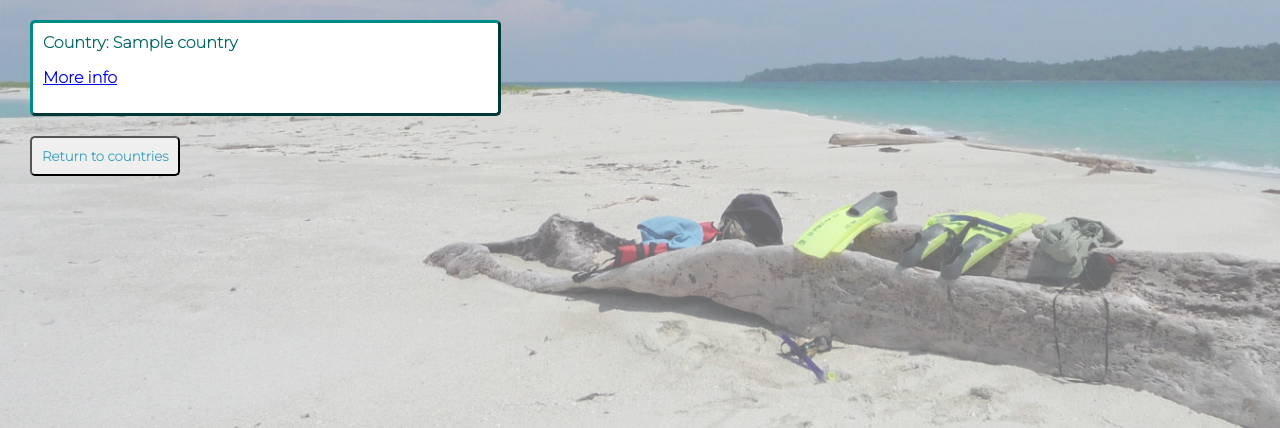
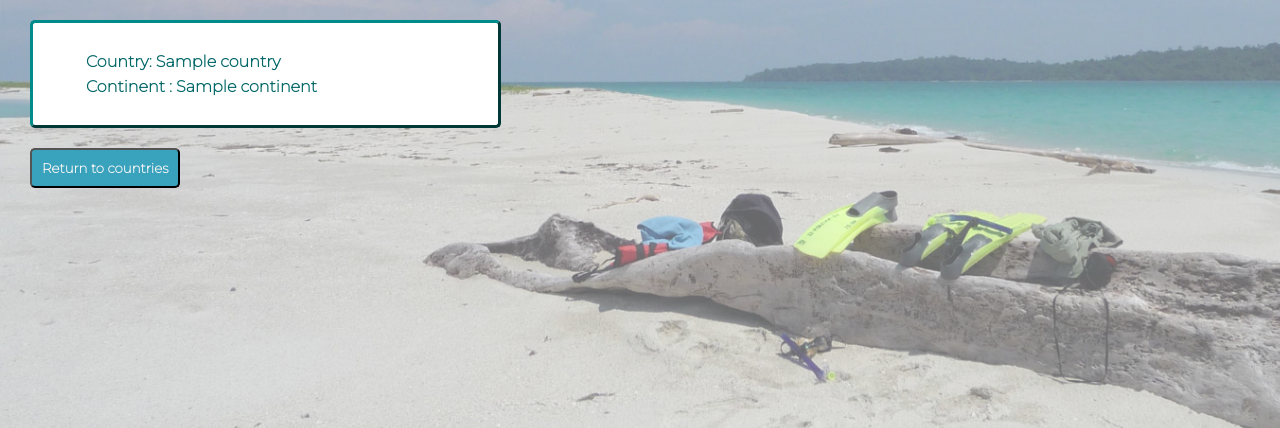
Before and after one commit to LucySaluki/adventurers_app, a Flask app: template templates/countries/show.html in a window 1280 px wide. Shown: the part 171-599 px from the top of the page. Run offline with Flask 2, Linux system fonts and the light colour scheme; the template is opened without the code that fills it: most values are stand-ins (such as "Sample title", 1, 10 or a date in 2020).

Commit message:
added view of countries

```diff
--- a/controllers/countries_controller.py
+++ b/controllers/countries_controller.py
@@ -25,3 +25,9 @@ def create_country():
     new_country = Country(name,continent)
     country_repository.save(new_country)
     return redirect("/countries")
+
+# VIEW DETAILS
+@countries_blueprint.route("/countries/<id>")
+def view_country(id):
+    country = country_repository.select(id)
+    return render_template('countries/show.html', country=country)
--- a/static/style.css
+++ b/static/style.css
@@ -97,7 +97,7 @@ body::after {
 }
 
 .back-button a {
-  color: rgb(57, 162, 189);
+  color: whitesmoke;
   font-weight: bold;
   text-decoration: none;
 
@@ -109,6 +109,7 @@ body::after {
   border-style: outset;
   font-family: 'Montserrat', sans-serif;
   border-radius: 5px;
+  background-color: rgb(57, 162, 189);
 }
 
 #add-new{
@@ -127,3 +128,11 @@ input[type=submit]  {
   font-family: 'Montserrat', sans-serif;
   border-radius: 5px;
 }
+
+.no-bullet {
+  list-style: none;
+}
+
+.no-bullet li {
+  padding:3px;
+}
--- a/templates/countries/show.html
+++ b/templates/countries/show.html
@@ -1,16 +1,14 @@
 {% extends "base.html" %}
 {% block content %}
 
-{% for country in countries %}
+
   <div class="place">
-    <div>
-      Country: {{ country.name }}
-    <div>
-      <P><a href="/countries/{{ country.id }} ">More info</a></P>
-    </div>
-    </div>
+      <ul class="no-bullet">
+        <li>Country: {{ country.name }} </li>
+        <li>Continent : {{ country.continent}}</li>
+      </ul>
   </div>
-{% endfor %}
+
 
 <button class = "back-button"><a href="/countries">Return to countries</a></button>
 
```
